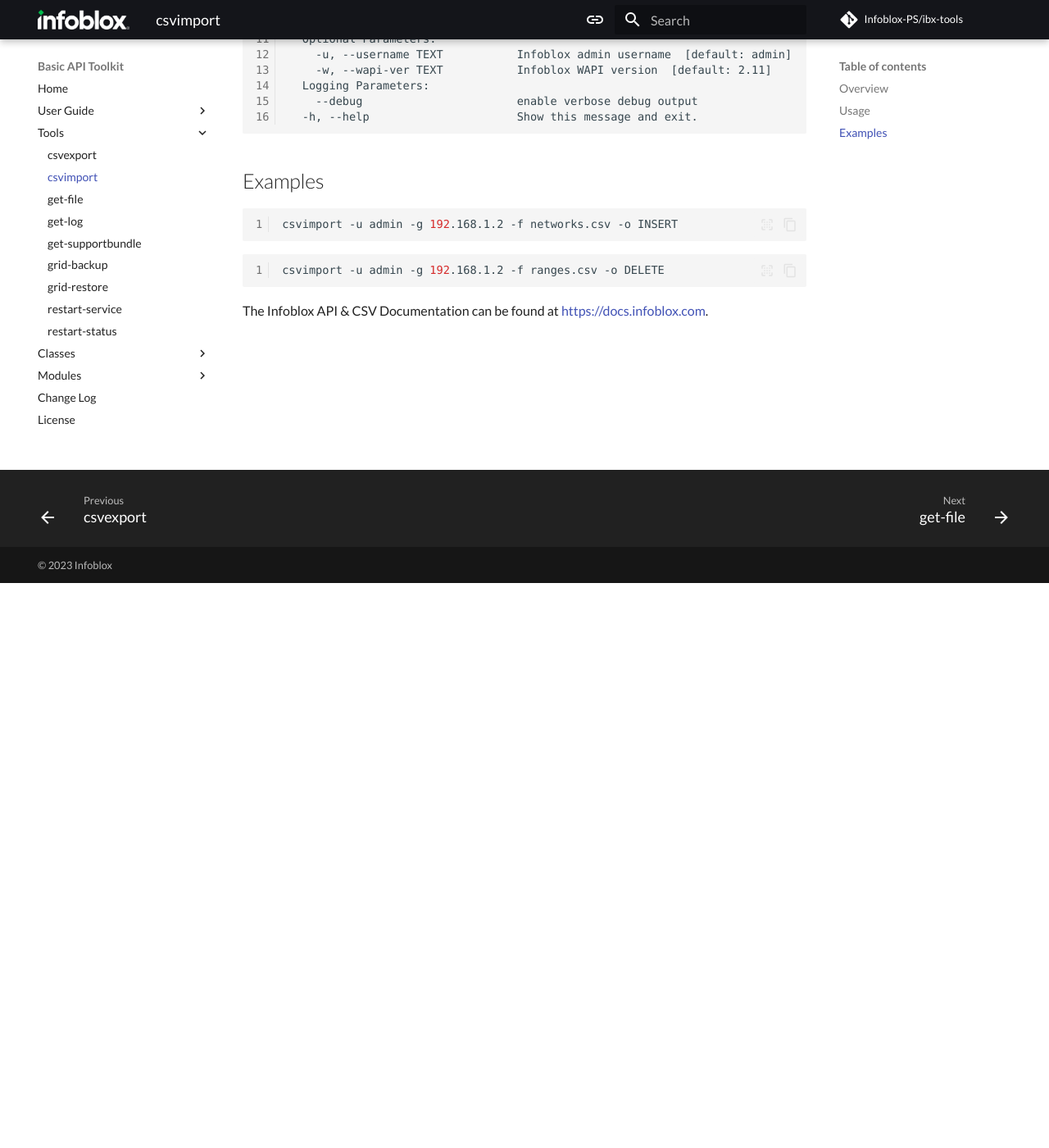
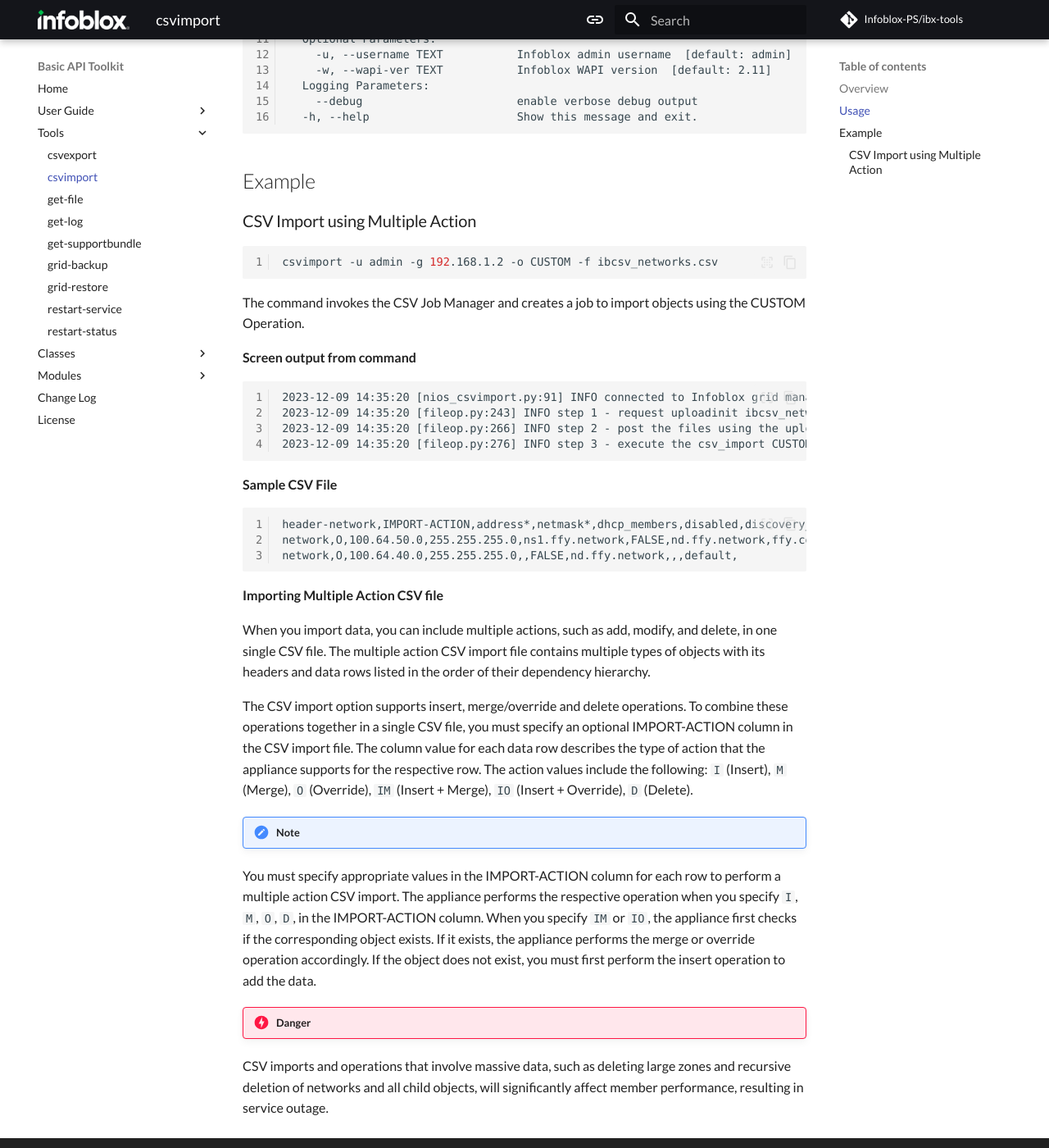
Before and after one commit to Infoblox-PS/ibx-sdk, an MkDocs documentation site: the page built from docs/examples/csvimport.md, in a window 1280 px wide and 1400 px high, scrolled down 689 px. Shown: the whole window at 82% size. Built offline with MkDocs 1.6.1 and Material for MkDocs 9.7.7, drawn with Linux system fonts in a browser that asks for light colours; some web fonts are replaced; comment, search, counter and statistics services are not loaded; some of the changed text lies outside the part shown.

Commit message:
Update CSV Import and Export documentation
Significantly revised the CSV Import documentation section to provide a more thorough explanation for users on performing multiple actions within a single CSV file. Additionally, simplified the CSV Export command in the documentation for better readability.

````diff
--- a/docs/examples/csvimport.md
+++ b/docs/examples/csvimport.md
@@ -4,11 +4,11 @@
 
 This Python script serves as a command-line tool designed to streamline the process of importing data into an Infoblox
 Grid Manager using the Infoblox Web API (WAPI) and CSV files. Users can specify essential parameters such as the Grid
-Manager address, the name of the CSV import file, and the desired import operation (INSERT, OVERRIDE, MERGE, DELETE, or
-CUSTOM) when executing the script via the command line. Optional parameters, including username and WAPI version,
-provide additional flexibility. The utility also offers debugging capabilities for advanced users. Whether you need to
-add, update, or delete data within Infoblox, this script simplifies the import process and offers customization options
-to suit your needs.
+Manager address, the name of the CSV import file, and the desired import operation (**INSERT**, **OVERRIDE**, **MERGE**,
+**DELETE**, or **CUSTOM**) when executing the script via the command line. Optional parameters, including username and
+WAPI version, provide additional flexibility. The utility also offers debugging capabilities for advanced users. Whether
+you need to add, update, or delete data within Infoblox, this script simplifies the import process and offers
+customization options to suit your needs.
 
 ## Usage
 
@@ -32,14 +32,52 @@
 
 ```
 
-## Examples
+## Example
 
-```sh
-csvimport -u admin -g 192.168.1.2 -f networks.csv -o INSERT
+### CSV Import using Multiple Action
+
+```shell
+csvimport -u admin -g 192.168.1.2 -o CUSTOM -f ibcsv_networks.csv
 ```
 
-```sh
-csvimport -u admin -g 192.168.1.2 -f ranges.csv -o DELETE
+The command invokes the CSV Job Manager and creates a job to import objects using the CUSTOM Operation.
+
+**Screen output from command**
+
+```text
+2023-12-09 14:35:20 [nios_csvimport.py:91] INFO connected to Infoblox grid manager 192.168.1.2
+2023-12-09 14:35:20 [fileop.py:243] INFO step 1 - request uploadinit ibcsv_networks.csv
+2023-12-09 14:35:20 [fileop.py:266] INFO step 2 - post the files using the upload_url provided
+2023-12-09 14:35:20 [fileop.py:276] INFO step 3 - execute the csv_import CUSTOM job on ibcsv_networks.csv
 ```
 
-The Infoblox API & CSV Documentation can be found at [https://docs.infoblox.com]().
+**Sample CSV File**
+
+```text
+header-network,IMPORT-ACTION,address*,netmask*,dhcp_members,disabled,discovery_member,domain_name,domain_name_servers,network_view,routers
+network,O,100.64.50.0,255.255.255.0,ns1.ffy.network,FALSE,nd.ffy.network,ffy.corp,"100.64.50.53,100.64.50.54",default,100.64.50.1
+network,O,100.64.40.0,255.255.255.0,,FALSE,nd.ffy.network,,,default,
+```
+
+**Importing Multiple Action CSV file**
+
+When you import data, you can include multiple actions, such as add, modify, and delete, in one single CSV file. The
+multiple action CSV import file contains multiple types of objects with its headers and data rows listed in the order of
+their dependency hierarchy.
+
+The CSV import option supports insert, merge/override and delete operations. To combine these operations together in a
+single CSV file, you must specify an optional IMPORT-ACTION column in the CSV import file. The column value for each
+data row describes the type of action that the appliance supports for the respective row. The action values include the
+following: `I` (Insert), `M` (Merge), `O` (Override), `IM` (Insert + Merge), `IO` (Insert + Override), `D` (Delete).
+
+!!! Note
+You must specify appropriate values in the IMPORT-ACTION column for each row to perform a multiple action CSV
+import. The appliance performs the respective operation when you specify `I`, `M`, `O`, `D`, in the
+IMPORT-ACTION column. When you specify `IM` or `IO`, the appliance first checks if the corresponding object exists. If
+it
+exists, the appliance performs the merge or override operation accordingly. If the object does not exist, you must first
+perform the insert operation to add the data.
+
+!!! Danger
+CSV imports and operations that involve massive data, such as deleting large zones and recursive deletion of
+networks and all child objects, will significantly affect member performance, resulting in service outage.
````
Also changed, not shown: docs/examples/csvexport.md (+1 -1 lines).
